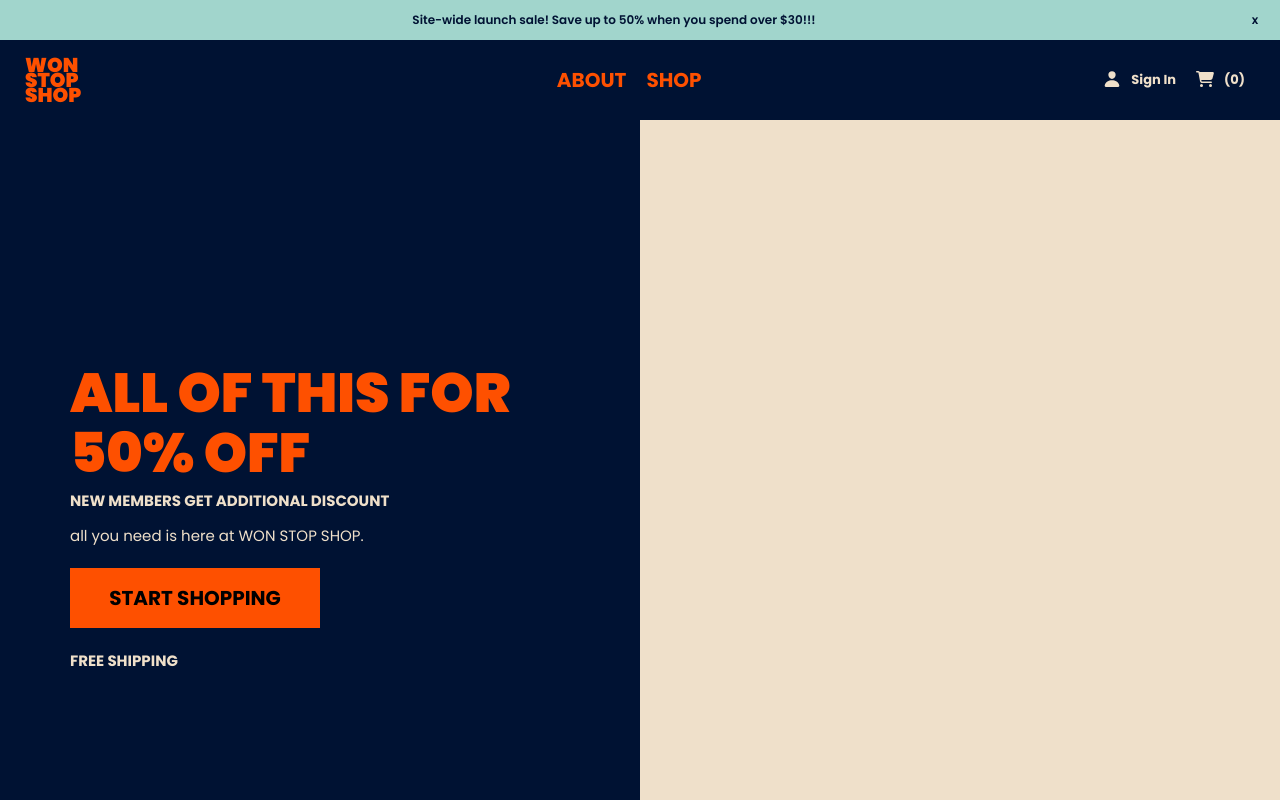
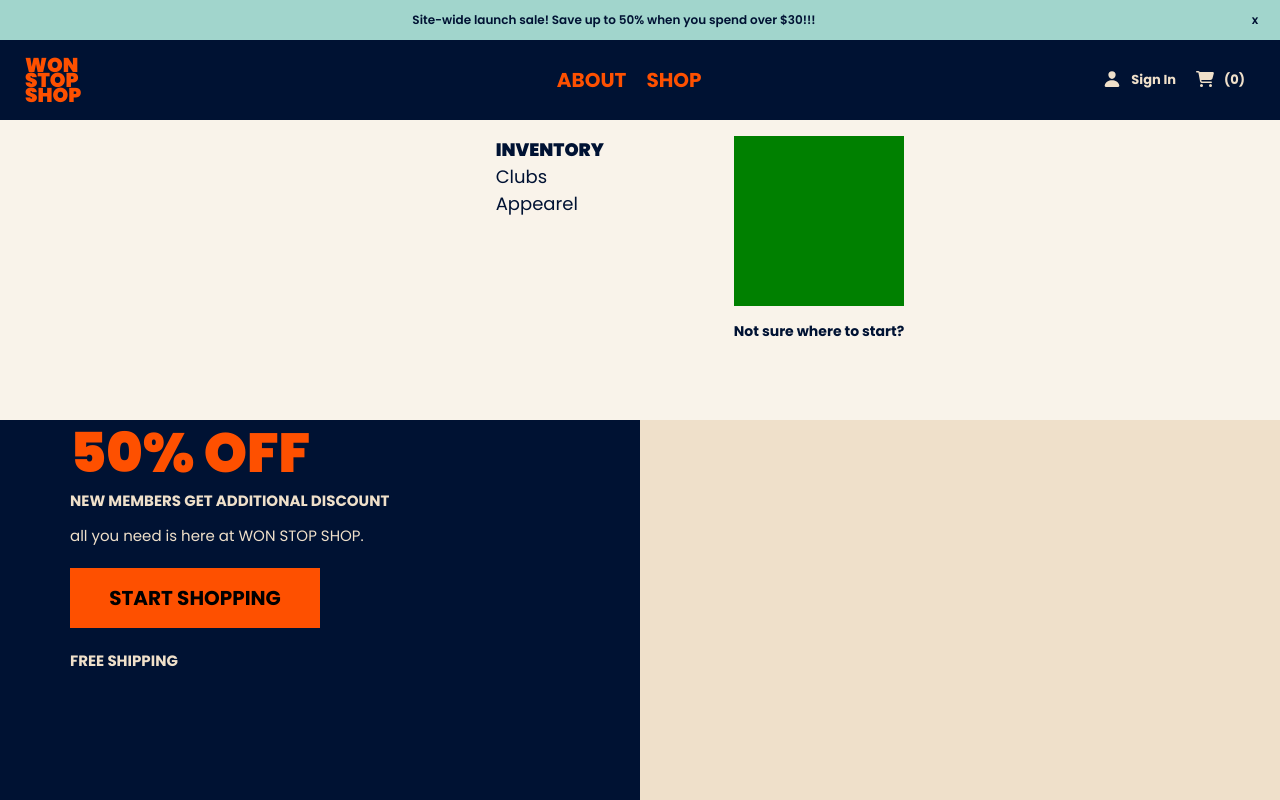
Before and after one commit to tdematos/Ecommerce-Store, a React (Vite) app in the folder ecom-website-project/: page / in a window 1280 px wide. Shown: the top 800 px of the page. Built offline with nearby package versions, Linux system fonts and the light colour scheme.

Commit message:
create dialog modal for nav menu and add style using css

```diff
--- /dev/null
+++ b/ecom-website-project/src/components/NavSelector.tsx
@@ -0,0 +1,28 @@
+import { Fragment } from "react";
+import "../style/nav-selector.css";
+
+const NavSelector: React.FC = () => {
+  return (
+    <Fragment>
+      <dialog className="nav-modal" open>
+        <div className="modal-links">
+          <h3 className="modal-title">INVENTORY</h3>
+          <ul className="modal-link-list">
+            <li>
+              <a href="">Clubs</a>
+            </li>
+            <li>
+              <a href="">Appearel</a>
+            </li>
+          </ul>
+        </div>
+        <div className="modal-photo">
+          <div className="photo-box"></div>
+          <p className="photo-caption">Not sure where to start?</p>
+        </div>
+      </dialog>
+    </Fragment>
+  );
+};
+
+export default NavSelector;
--- a/ecom-website-project/src/components/home.tsx
+++ b/ecom-website-project/src/components/home.tsx
@@ -9,12 +9,14 @@ import TwoItems from "./twoItems";
 import TestimonialBanner from "./TestimonialBanner";
 import CTASection from "./CTASection";
 import Footer from "./Footer";
+import NavSelector from "./NavSelector";
 
 const HomePage: React.FC = () => {
   return (
     <Fragment>
       <Banner />
       <NavBar />
+      <NavSelector />
       <HeroSection />
       <SmallBanner />
       <ItemCarousal />
--- /dev/null
+++ b/ecom-website-project/src/style/nav-selector.css
@@ -0,0 +1,62 @@
+.nav-modal {
+  width: 100%;
+  height: 300px;
+  border: none;
+  background-color: var(--lightsand-color);
+  display: flex;
+  flex-direction: row;
+  justify-content: center;
+  align-items: flex-start;
+}
+
+.modal-links {
+  display: flex;
+  flex-direction: column;
+  justify-content: flex-start;
+  align-items: flex-start;
+  position: relative;
+  left: 120px;
+}
+
+.modal-title {
+  color: var(--darkBlue-color);
+  font-size: 18px;
+  margin: 0px;
+  padding-top: 0px;
+}
+
+.modal-link-list {
+  padding-left: 0px;
+}
+
+.modal-link-list > li > a {
+  display: flex;
+  color: var(--darkBlue-color);
+  font-size: 18px;
+  text-decoration: none;
+}
+
+.modal-link-list > li > a:hover {
+  color: var(--orange-color);
+}
+
+.modal-photo {
+  display: flex;
+  flex-direction: column;
+  justify-content: flex-start;
+  align-items: flex-start;
+  margin: 0px 0px 0px 250px;
+}
+
+.photo-box {
+  width: 170px;
+  height: 170px;
+  background-color: green;
+}
+
+.photo-caption {
+  color: var(--darkBlue-color);
+  font-size: 14px;
+  font-weight: 700;
+  margin-top: 15px;
+}
```
